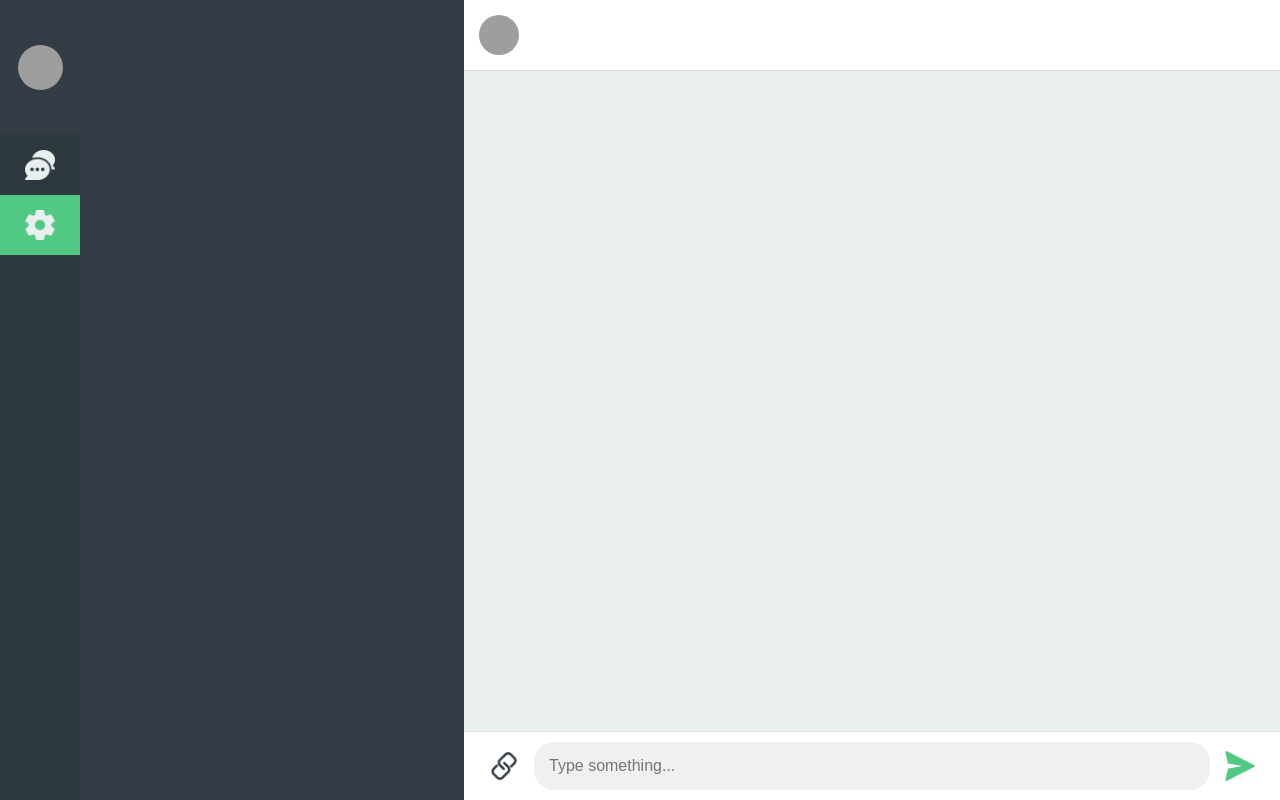
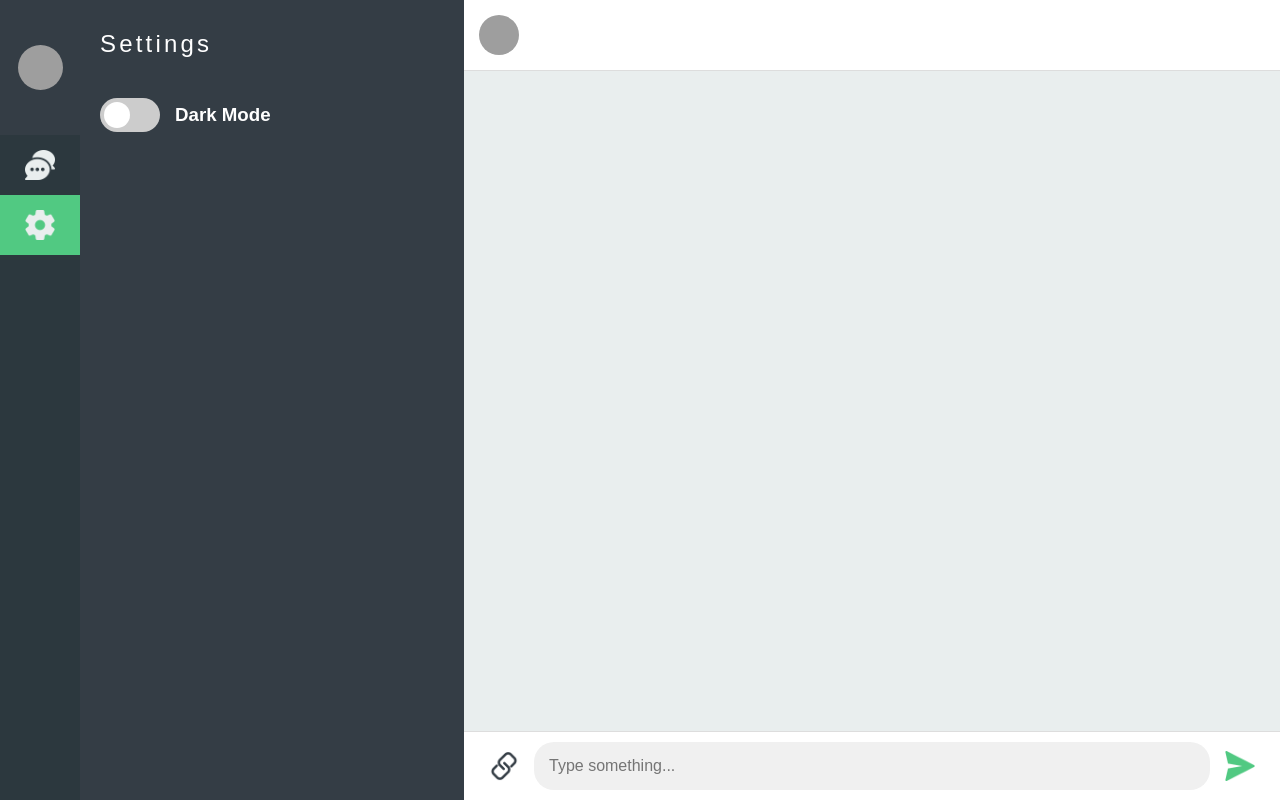
Before and after one commit to althaafka/chat-app, a React (Create React App) app: page / in a window 1280 px wide. Both pictures are taken after a click on the item 40 px from the left and 225 px from the top of the page. Built offline with nearby package versions, Linux system fonts and the light colour scheme; grey boxes are pictures that could not be loaded.

Commit message:
feat: settings menu and toggle darkmode

```diff
--- a/src/App.css
+++ b/src/App.css
@@ -6,6 +6,14 @@
   --text-color: #fff;
   --accent-color: #51C982;
   --secondary-accent-color: #dcf8c6;
+}
+
+[data-theme="dark"] {
+  --primary-color: #1E272C;
+  --secondary-color: #1B2126;
+  --tertiary-color: #151A1E;
+  --light-color: #2C383E;
+  --text-color: #EAEAEA;
 }
 
 * {
@@ -35,14 +43,14 @@ body, html {
   flex-direction: column;
   justify-content: space-between;
   align-items: center;
-  color: #fff;
+  color: var(--text-color);
 }
 
 .menu {
   min-width: 270px;
   width: 30%;
   background-color: var(--secondary-color);
-  color: #fff;
+  color: var(--text-color);
   padding: 30px 0;
   flex-shrink: 0;
 }
--- a/src/App.js
+++ b/src/App.js
@@ -3,6 +3,7 @@ import { useState, useRef, useEffect } from 'react';
 import Navbar from './components/Navbar/Navbar';
 import ChatMenu from './components/Menu/ChatMenu';
 import ProfileMenu from './components/Menu/ProfileMenu';
+import SettingsMenu from './components/Menu/SettingsMenu';
 import Message from './components/Chat/Message';
 import raw_data from './data/data_long.json';
 
@@ -18,8 +19,9 @@ function App() {
   const [items, setItems] = useState(raw_data.results);
   const [activeRoom, setActiveRoom] = useState(null);
   const [newMessage, setNewMessage] = useState("");
-  const [searchTerm, setSearchTerm] = useState("");  // Search state
+  const [searchTerm, setSearchTerm] = useState("");
   const [isChatView, setIsChatView] = useState(false);
+  const [darkMode, setDarkMode] = useState(false)
 
   const chatEndRef = useRef(null);
 
@@ -28,6 +30,14 @@ function App() {
       chatEndRef.current.scrollIntoView({ behavior: "smooth" });
     }
   }, [activeRoom?.comments]);
+
+  useEffect(() => {
+    if (darkMode) {
+      document.documentElement.setAttribute('data-theme', 'dark');
+    } else {
+      document.documentElement.removeAttribute('data-theme');
+    }
+  }, [darkMode]);
 
   const getRoomName = (room) => {
     if (room?.type === "single") {
@@ -101,7 +111,7 @@ function App() {
           />
         );
       case "Settings":
-        return <></>;
+        return <SettingsMenu darkMode={darkMode} setDarkMode={setDarkMode}/>;
       case "Profile":
         return <ProfileMenu user={user}/>;
       default:
--- a/src/components/Menu/Menu.css
+++ b/src/components/Menu/Menu.css
@@ -124,3 +124,63 @@
   width: 100px;
   height: 100px;
 }
+
+.menu-settings {
+  padding: 20px;
+  display: flex;
+  gap: 15px;
+  align-items: center;
+}
+
+.theme-switch-wrapper {
+  display: flex;
+  align-items: center;
+}
+.theme-switch {
+  display: inline-block;
+  height: 34px;
+  position: relative;
+  width: 60px;
+}
+
+.theme-switch input {
+  display:none;
+}
+
+.slider {
+  background-color: #ccc;
+  bottom: 0;
+  cursor: pointer;
+  left: 0;
+  position: absolute;
+  right: 0;
+  top: 0;
+  transition: .4s;
+}
+
+.slider:before {
+  background-color: #fff;
+  bottom: 4px;
+  content: "";
+  height: 26px;
+  left: 4px;
+  position: absolute;
+  transition: .4s;
+  width: 26px;
+}
+
+input:checked + .slider {
+  background-color: var(--accent-color);
+}
+
+input:checked + .slider:before {
+  transform: translateX(26px);
+}
+
+.slider.round {
+  border-radius: 34px;
+}
+
+.slider.round:before {
+  border-radius: 50%;
+}
--- /dev/null
+++ b/src/components/Menu/SettingsMenu.js
@@ -0,0 +1,31 @@
+import React from 'react';
+import './Menu.css';
+
+const SettingsMenu = ({ darkMode, setDarkMode }) => {
+
+  const handleToggleDarkMode = () => {
+    setDarkMode(!darkMode);
+  };
+
+  return (
+    <>
+      <div className="menu-header">Settings</div>
+      <div className="menu-settings">
+        <div class="theme-switch-wrapper">
+            <label class="theme-switch" for="checkbox">
+                <input
+                    type="checkbox"
+                    id="checkbox"
+                    checked={darkMode}
+                    onChange={handleToggleDarkMode}
+                />
+                <div class="slider round"></div>
+            </label>
+        </div>
+        <h3>Dark Mode</h3>
+      </div>
+    </>
+  );
+};
+
+export default SettingsMenu;
```
